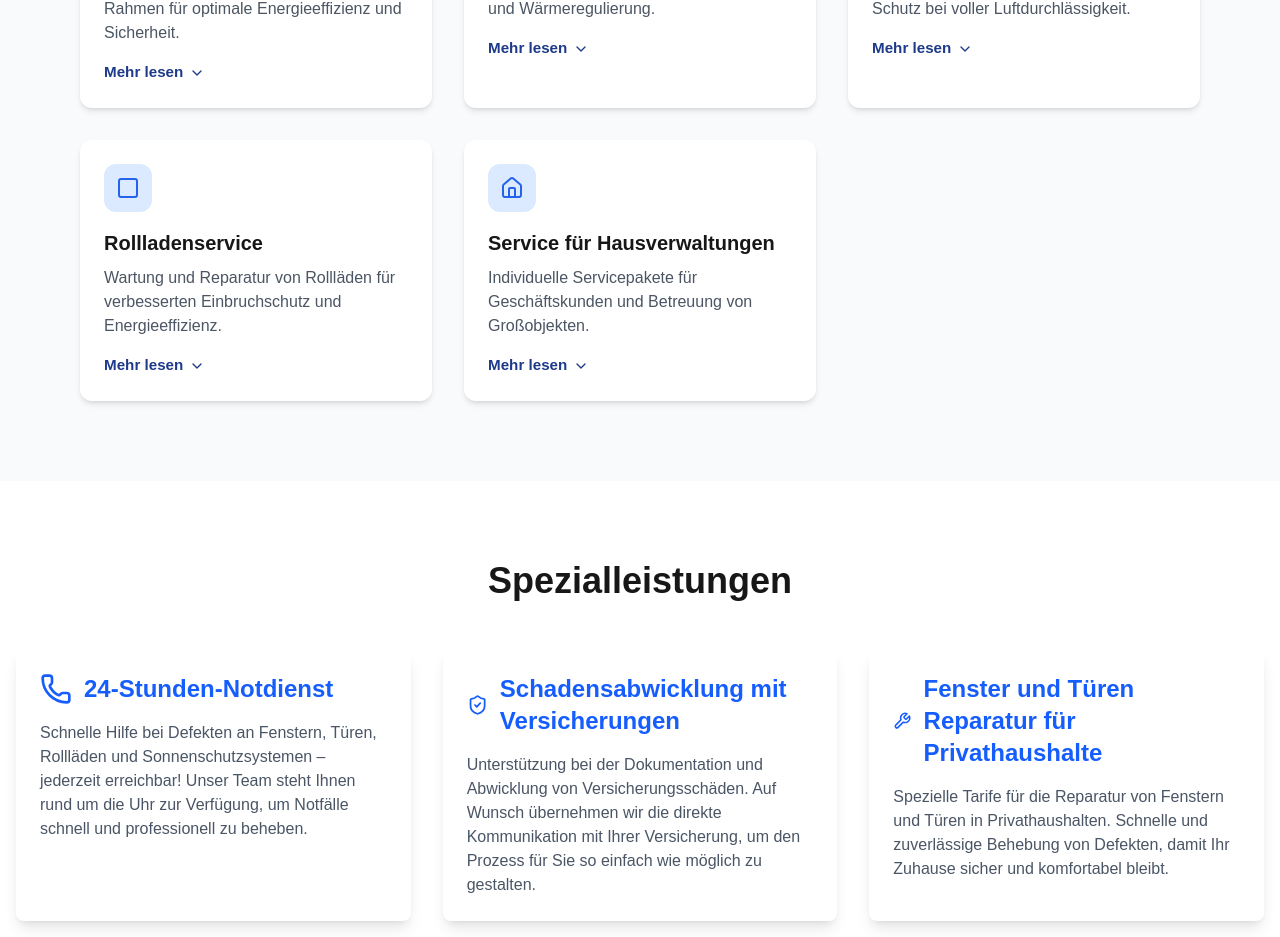
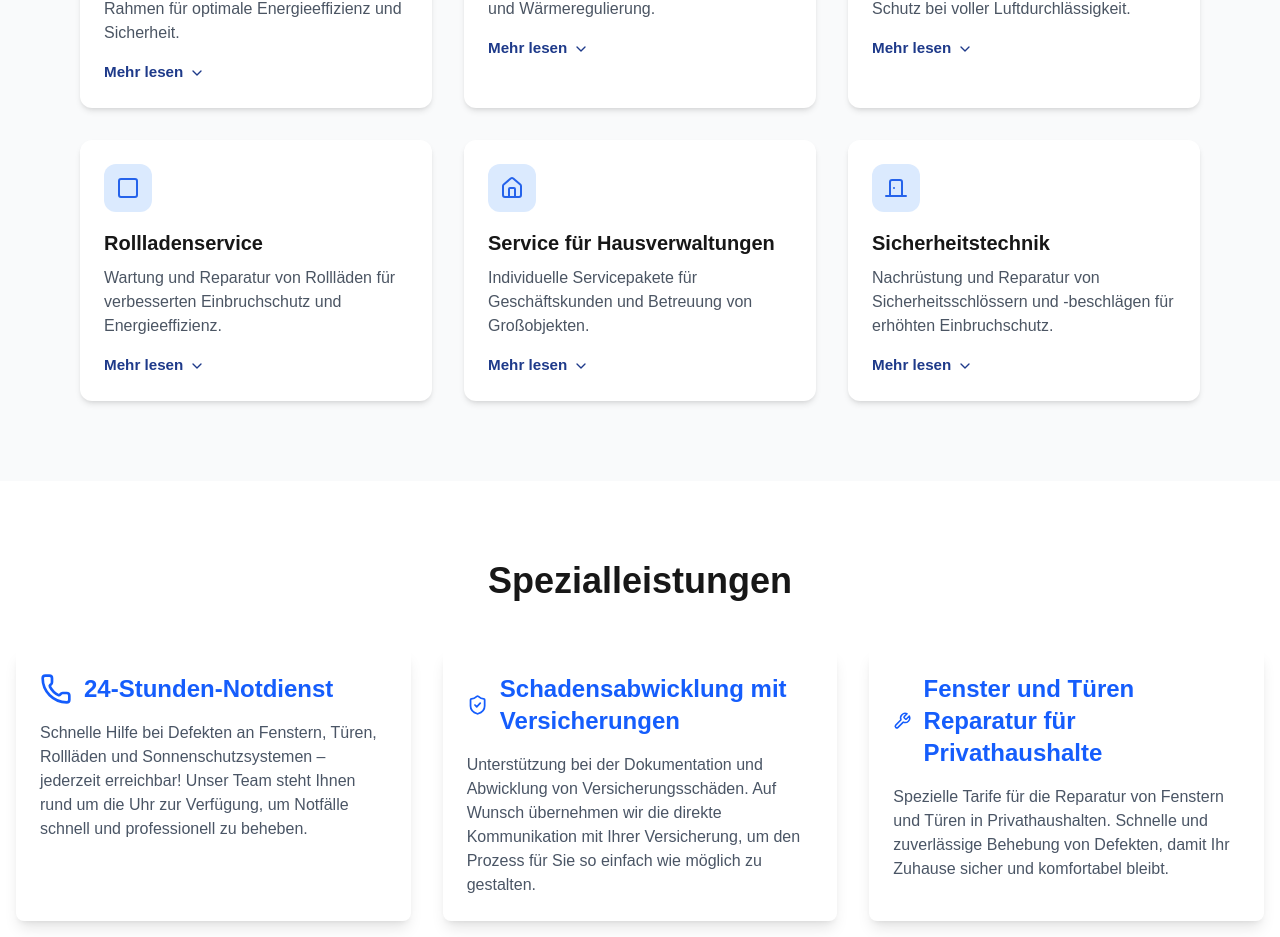
Before and after one commit to paddy-droid/bignewnodejs, a Next.js app: page / in a window 1280 px wide. Shown: the part 1713-2650 px from the top of the page. Built offline with nearby package versions, Linux system fonts and the light colour scheme.

Commit message:
Add Sicherheitstechnik service to homepage

```diff
--- a/src/components/Services.tsx
+++ b/src/components/Services.tsx
@@ -105,6 +105,24 @@ const Services = () => {
         { type: 'bold', text: 'effiziente Prozesse' },
         " – von der Einliegerwohnung bis zur Wohnanlage."
       ]
+    },
+    {
+      icon: "DoorClosed",
+      title: "Sicherheitstechnik",
+      description: "Nachrüstung und Reparatur von Sicherheitsschlössern und -beschlägen für erhöhten Einbruchschutz.",
+      moreText: [
+        "Wir bieten maßgeschneiderte Lösungen zur ",
+        { type: 'bold', text: 'Erhöhung Ihrer Sicherheit' },
+        ", von ",
+        { type: 'bold', text: 'Mehrfachverriegelungen' },
+        " bis zu ",
+        { type: 'bold', text: 'Panzerriegeln' },
+        ". Unsere Experten beraten Sie individuell und installieren ",
+        { type: 'bold', text: 'zertifizierte Sicherheitstechnik' },
+        ", die effektiv vor Einbrüchen schützt und Ihnen ein ",
+        { type: 'bold', text: 'sicheres Gefühl' },
+        " in Ihrem Zuhause gibt."
+      ]
     }
   ];
 
```
